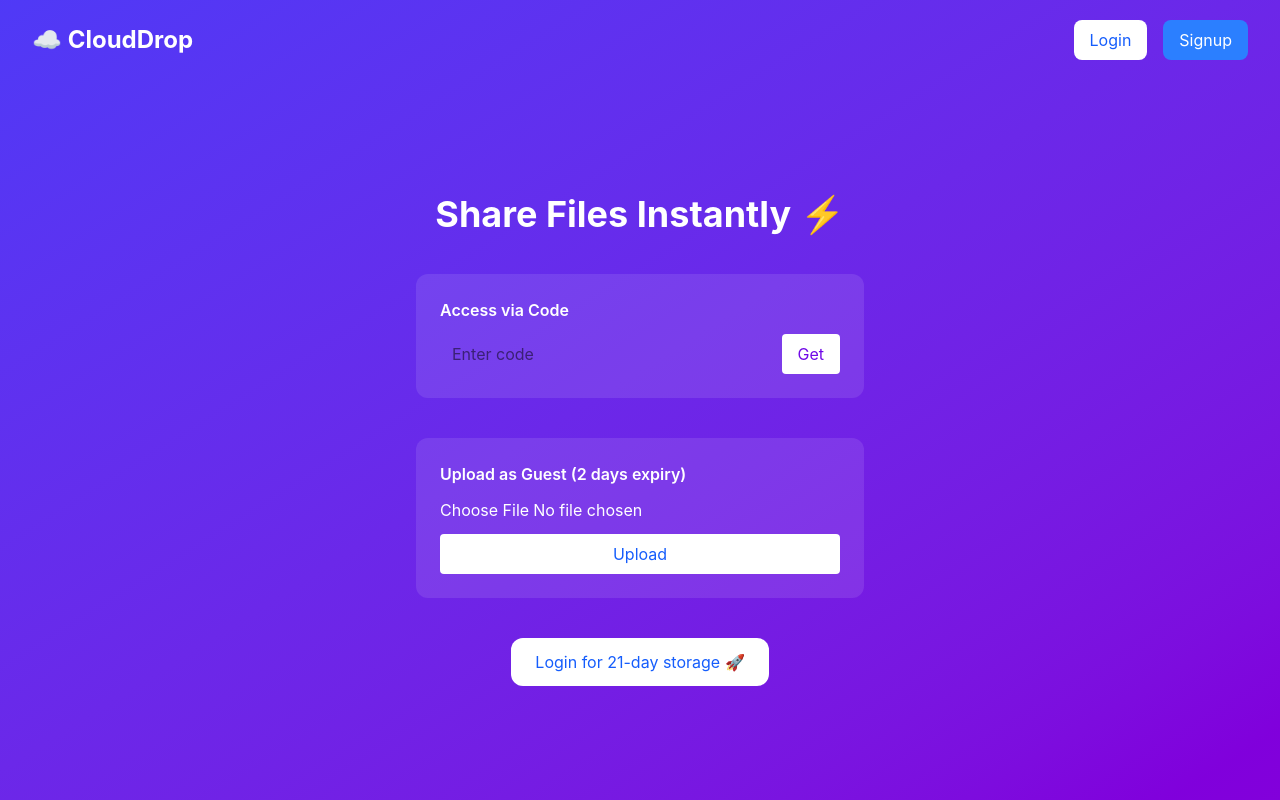
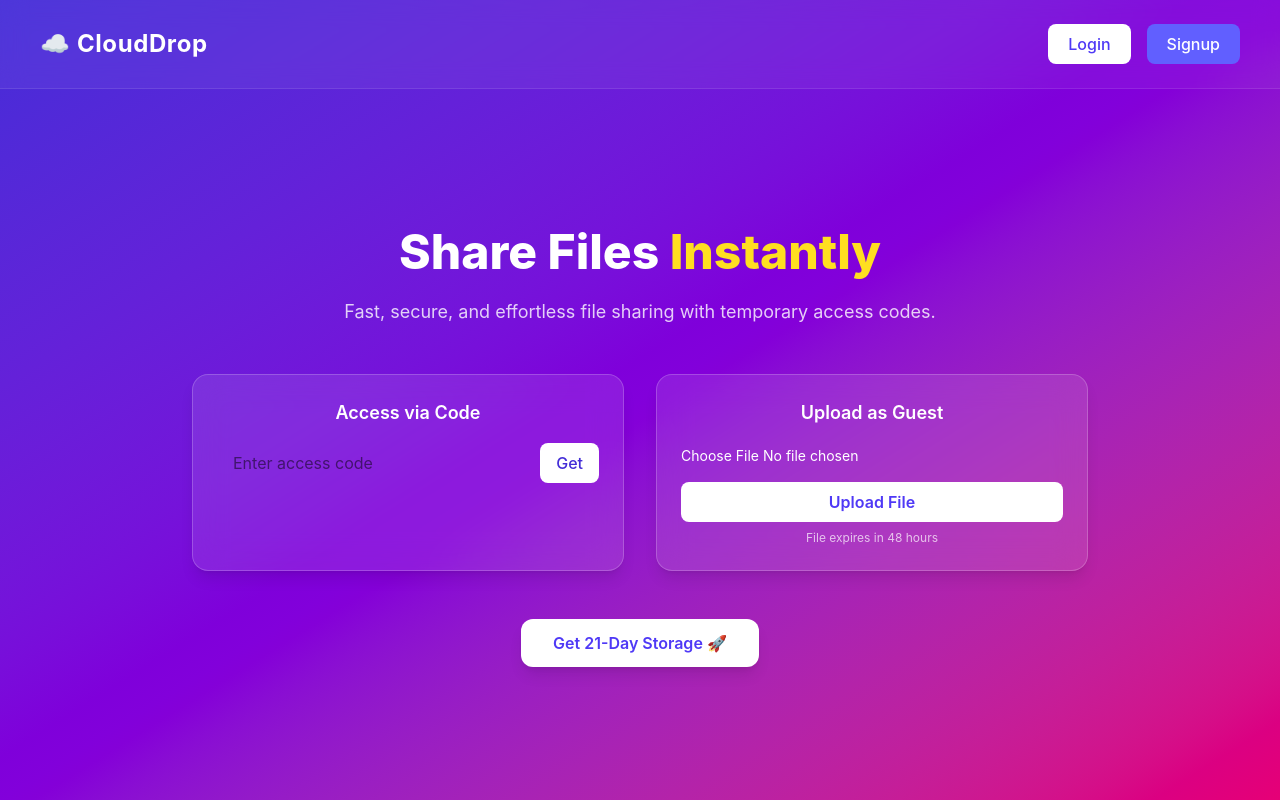
Before and after one commit to balupatil9720/CloudDrop, a React app in the folder frontend/: page / in a window 1280 px wide. Built offline with nearby package versions, Linux system fonts and the light colour scheme; no server answers; the HTML template or start-up script is replaced by a standard one.

Commit message:
changes in landing page

```diff
--- a/frontend/src/pages/Landing.jsx
+++ b/frontend/src/pages/Landing.jsx
@@ -8,13 +8,11 @@ const Landing = () => {
   const [code, setCode] = useState("");
   const [file, setFile] = useState(null);
   const [loading, setLoading] = useState(false);
-
   const [showModal, setShowModal] = useState(false);
   const [uploadedCode, setUploadedCode] = useState("");
 
-  // 🔑 Download via code
   const handleDownload = async () => {
-    if (!code) return alert("Enter code");
+    if (!code) return alert("Please enter a code");
 
     try {
       const res = await api.get(`/files/code/${code}`);
@@ -24,23 +22,19 @@ const Landing = () => {
     }
   };
 
-  // 📤 Guest upload
   const handleUpload = async () => {
-    if (!file) return alert("Select a file");
+    if (!file) return alert("Please select a file");
 
     const formData = new FormData();
     formData.append("file", file);
 
     try {
       setLoading(true);
-
       const res = await api.post("/files/upload", formData);
-
       const fileData = res.data.data;
 
       setUploadedCode(fileData.code);
       setShowModal(true);
-
       setFile(null);
     } catch (err) {
       alert(err.response?.data?.message || "Upload failed");
@@ -51,141 +45,150 @@ const Landing = () => {
 
   const copyCode = () => {
     navigator.clipboard.writeText(uploadedCode);
-    alert("Code copied!");
   };
 
   return (
-    <div className="min-h-screen bg-gradient-to-br from-indigo-600 to-purple-700 text-white flex flex-col">
+    <div className="min-h-screen bg-gradient-to-br from-indigo-700 via-purple-700 to-pink-600 text-white flex flex-col">
 
-      {/* Navbar */}
-      <div className="flex justify-between items-center px-8 py-5">
-        <h1 className="text-2xl font-bold">☁️ CloudDrop</h1>
+      <div className="flex justify-between items-center px-10 py-6 backdrop-blur-md bg-white/5 border-b border-white/10">
+        <h1 className="text-2xl font-bold tracking-wide">
+          ☁️ CloudDrop
+        </h1>
 
         <div className="space-x-4">
-          <button onClick={() => navigate("/login")}
-            className="bg-white text-blue-600 px-4 py-2 rounded-lg">
+          <button
+            onClick={() => navigate("/login")}
+            className="px-5 py-2 rounded-lg bg-white text-indigo-600 font-medium hover:scale-105 transition"
+          >
             Login
           </button>
 
-          <button onClick={() => navigate("/signup")}
-            className="bg-blue-500 px-4 py-2 rounded-lg">
+          <button
+            onClick={() => navigate("/signup")}
+            className="px-5 py-2 rounded-lg bg-indigo-500 hover:bg-indigo-600 transition font-medium"
+          >
             Signup
           </button>
         </div>
       </div>
 
-      {/* Main */}
-      <div className="flex flex-col items-center justify-center flex-1 gap-10 px-6">
+      <div className="flex flex-col items-center justify-center flex-1 px-6 text-center gap-12">
 
-        <h1 className="text-4xl font-bold text-center">
-          Share Files Instantly ⚡
+        <div className="space-y-4 max-w-2xl">
+          <h1 className="text-5xl font-extrabold leading-tight">
+            Share Files <span className="text-yellow-300">Instantly</span>
           </h1>
 
-        {/* Code Access */}
-        <div className="bg-white/10 p-6 rounded-xl w-full max-w-md">
-          <h2 className="mb-3 font-semibold">Access via Code</h2>
+          <p className="text-lg text-white/80">
+            Fast, secure, and effortless file sharing with temporary access codes.
+          </p>
+        </div>
+
+        <div className="grid md:grid-cols-2 gap-8 w-full max-w-4xl">
+
+          <div className="bg-white/10 backdrop-blur-lg p-6 rounded-2xl shadow-lg border border-white/20 hover:scale-[1.02] transition">
+            <h2 className="mb-4 font-semibold text-lg">
+              Access via Code
+            </h2>
 
             <div className="flex gap-3">
               <input
                 value={code}
                 onChange={(e) => setCode(e.target.value)}
-              placeholder="Enter code"
-              className="flex-1 px-3 py-2 rounded text-black"
+                placeholder="Enter access code"
+                className="flex-1 px-4 py-2 rounded-lg text-black outline-none"
               />
 
               <button
                 onClick={handleDownload}
-              className="bg-white text-violet-700 px-4 py-2 rounded"
+                className="bg-white text-indigo-700 px-4 py-2 rounded-lg font-medium hover:bg-gray-200 transition"
               >
                 Get
               </button>
             </div>
           </div>
 
-        {/* Guest Upload */}
-        <div className="bg-white/10 p-6 rounded-xl w-full max-w-md">
-          <h2 className="mb-3 font-semibold">
-            Upload as Guest (2 days expiry)
+          <div className="bg-white/10 backdrop-blur-lg p-6 rounded-2xl shadow-lg border border-white/20 hover:scale-[1.02] transition">
+            <h2 className="mb-4 font-semibold text-lg">
+              Upload as Guest
             </h2>
 
             <input
               type="file"
               onChange={(e) => setFile(e.target.files[0])}
-            className="w-full mb-3"
+              className="w-full mb-4 text-sm"
             />
 
             <button
               onClick={handleUpload}
               disabled={loading}
-            className="w-full bg-white text-blue-600 py-2 rounded"
+              className="w-full bg-white text-indigo-600 py-2 rounded-lg font-semibold hover:bg-gray-200 transition"
             >
-            {loading ? "Uploading..." : "Upload"}
+              {loading ? "Uploading..." : "Upload File"}
             </button>
+
+            <p className="text-xs text-white/70 mt-2">
+              File expires in 48 hours
+            </p>
+          </div>
+
         </div>
 
         <button
           onClick={() => navigate("/signup")}
-          className="bg-white text-blue-600 px-6 py-3 rounded-xl"
+          className="bg-white text-indigo-600 px-8 py-3 rounded-xl font-semibold hover:scale-105 transition shadow-lg"
         >
-          Login for 21-day storage 🚀
+          Get 21-Day Storage 🚀
         </button>
+
       </div>
-      {/* 🔥 PROFESSIONAL MODAL */}
+
       {showModal && (
-  <div className="fixed inset-0 bg-black/60 backdrop-blur-sm flex items-center justify-center z-50">
+        <div className="fixed inset-0 bg-black/70 backdrop-blur-sm flex items-center justify-center z-50">
 
-    <div className="bg-white w-full max-w-sm rounded-2xl shadow-2xl p-6 text-center space-y-5 animate-fadeIn">
+          <div className="bg-white text-black w-full max-w-sm rounded-2xl shadow-2xl p-7 text-center space-y-5 animate-fadeIn">
 
-      {/* Icon */}
             <div className="flex justify-center">
-        <div className="bg-green-100 text-green-600 w-14 h-14 flex items-center justify-center rounded-full text-2xl">
+              <div className="bg-green-100 text-green-600 w-14 h-14 flex items-center justify-center rounded-full text-2xl font-bold">
                 ✓
               </div>
             </div>
 
-      {/* Title */}
-      <h2 className="text-xl font-bold text-gray-800">
+            <h2 className="text-xl font-bold">
               Upload Successful
             </h2>
 
-      {/* Subtitle */}
             <p className="text-sm text-gray-500">
-        Use this code to access or share your file
+              Share this secure access code
             </p>
 
-      {/* Code Box */}
-      <div className="bg-gray-100 border border-gray-200 py-3 rounded-xl text-xl font-mono tracking-widest text-gray-800">
+            <div className="bg-gray-100 border py-3 rounded-xl text-xl font-mono tracking-widest">
               {uploadedCode}
             </div>
 
-      {/* Warning */}
             <p className="text-xs text-red-500">
-        ⚠️ Save this code — it won't be shown again
+              Save this code — it will not be shown again
             </p>
 
-      {/* Buttons */}
-      <div className="flex gap-3 pt-2">
-
+            <div className="flex gap-3">
               <button
                 onClick={copyCode}
-          className="flex-1 bg-blue-600 hover:bg-blue-700 text-white py-2 rounded-lg font-medium transition"
+                className="flex-1 bg-indigo-600 hover:bg-indigo-700 text-white py-2 rounded-lg font-medium transition"
               >
-          Copy Code
+                Copy
               </button>
 
               <button
                 onClick={() => setShowModal(false)}
-          className="flex-1 bg-gray-200 hover:bg-gray-300 text-gray-700 py-2 rounded-lg font-medium transition"
+                className="flex-1 bg-gray-200 hover:bg-gray-300 py-2 rounded-lg font-medium transition"
               >
                 Close
               </button>
-
             </div>
 
           </div>
         </div>
       )}
-
     </div>
   );
 };
```
Lines whose indentation alone changed are shown as unchanged.
